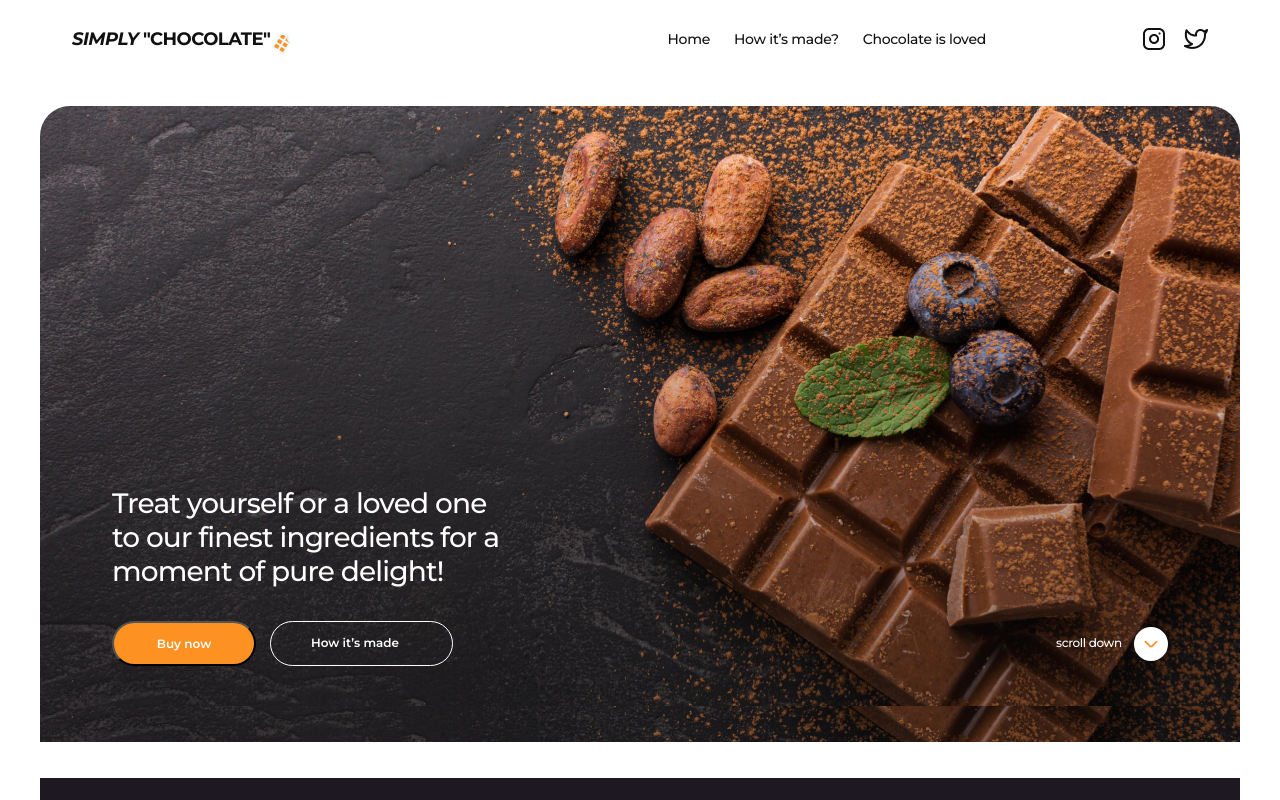
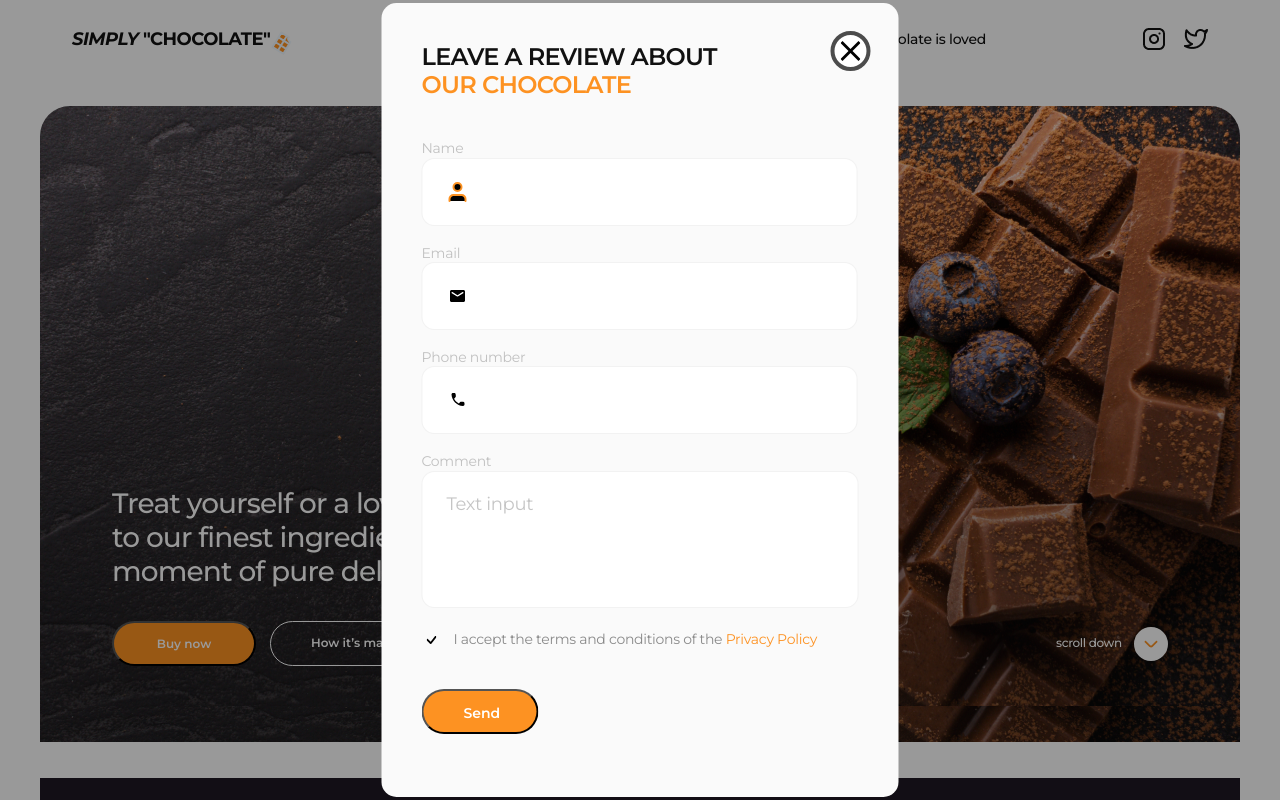
Before and after one commit to MichaelPopov62/Chocolate-01-2025, a plain HTML site: page index.html in a window 1280 px wide. Shown: the top 800 px of the page. Drawn offline with nearby package versions, Linux system fonts and the light colour scheme.

Commit message:
add changed css styles index

```diff
--- a/css/styles.css
+++ b/css/styles.css
@@ -2,7 +2,7 @@
 
 /*reset*/
 body {
-  font-family: "Montserrat", serif;
+  font-family: 'Montserrat', serif;
   background-color: #fff;
 }
 h1,
@@ -11,7 +11,7 @@ h3,
 h4,
 h5,
 h6 {
-  font-family: "Montserrat", serif;
+  font-family: 'Montserrat', serif;
   margin: 0;
 }
 a,
@@ -283,7 +283,7 @@ input {
 }
 
 .benefits-item::after {
-  content: "";
+  content: '';
   border: 1px solid rgba(255, 255, 255, 0.5);
   width: 124px;
   height: 0px;
@@ -810,7 +810,8 @@ input::placeholder {
 
 .modal-form-icon {
   position: absolute;
-  top: 22px;
+  top: 50%;
+  transform: translateY(-50%);
   left: 24px;
   transition: 300ms, ease-in;
   transition-property: fill;
@@ -835,6 +836,7 @@ input::placeholder {
   letter-spacing: -0.02em;
   transition: 300ms ease-in;
   transition-property: border-color;
+  resize: none;
 }
 .modal-form-massange::placeholder {
   color: rgba(64, 64, 64, 0.3);
@@ -899,7 +901,7 @@ input::placeholder {
   fill: #f4f4fd;
 }
 
-.button {
+.submit {
   border-radius: 100px;
   padding: 14px 40px;
   width: 117px;
--- a/index.html
+++ b/index.html
@@ -475,7 +475,7 @@
     </footer>
 
     <!-- modal window -->
-    <div class="beckdrop">
+    <div class="beckdrop is-open">
       <div class="modal">
         <button class="modal-button">
           <svg class="" width="28" height="28">
@@ -549,6 +549,7 @@
               id="user-privacy"
               value="true"
               name="user-privacy"
+              required
             />
             <label class="comunicat" for="user-privacy">
               <span class="modal-span-checkbox"
@@ -562,7 +563,7 @@
               </i>
             </label>
           </div>
-          <button class="button" type="button">Send</button>
+          <button class="submit" type="button">Send</button>
         </form>
       </div>
     </div>
```
Also changed, not shown: .prettierrc.json (added).
